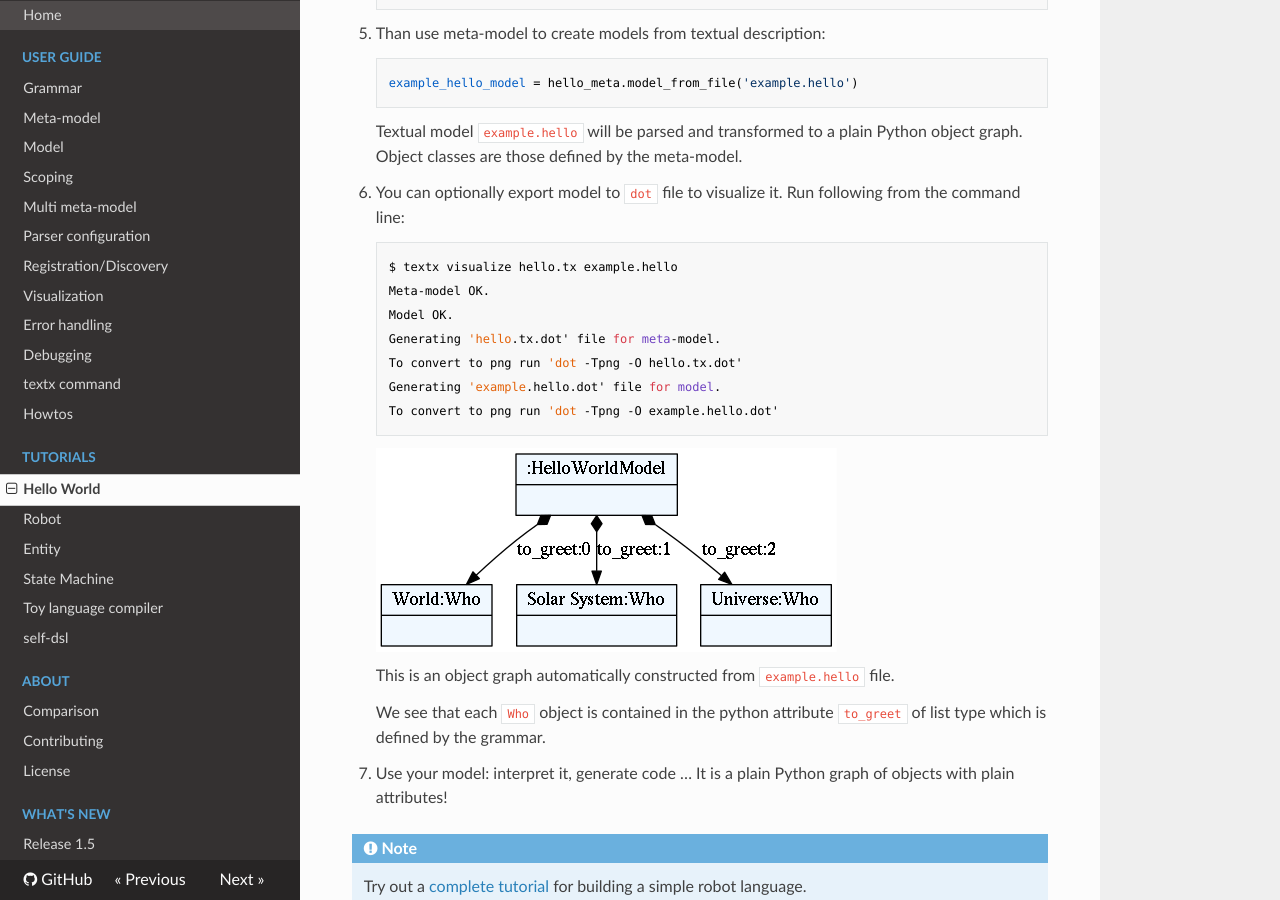
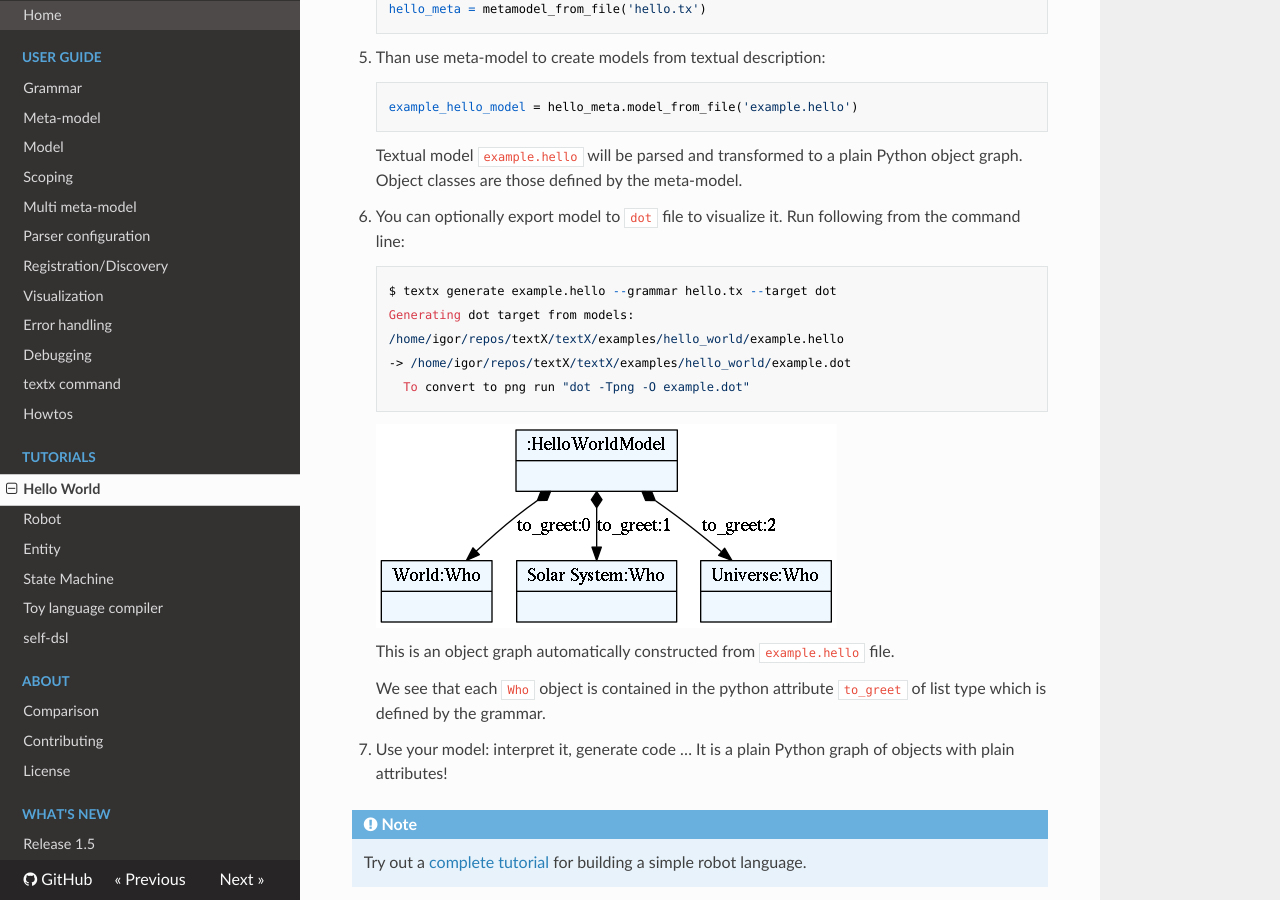
Before and after one commit to textX/textX, an MkDocs documentation site: the page built from docs/tutorials/hello_world.md, in a window 1280 px wide and 900 px high, scrolled down 2062 px. Built offline with MkDocs 1.6.1, drawn with Linux system fonts in a browser that asks for light colours; nearby versions of some CDN libraries; comment, search, counter and statistics services are not loaded; some of the changed text lies outside the part shown.

```diff
--- a/docs/tutorials/hello_world.md
+++ b/docs/tutorials/hello_world.md
@@ -35,12 +35,13 @@ These are the steps to build a very basic Hello World - like language.
     rules.
 
 2. At this point you can check and visualise meta-model using following command
-   from command line:
+   from the command line:
 
-        $ textx visualize hello.tx
-        Meta-model OK.
-        Generating 'hello.tx.dot' file for meta-model.
-        To convert to png run 'dot -Tpng -O hello.tx.dot'
+        $ textx generate hello.tx --target dot
+        Generating dot target from models:
+        /home/igor/repos/textX/textX/examples/hello_world/hello.tx
+        -> /home/igor/repos/textX/textX/examples/hello_world/hello.dot
+          To convert to png run "dot -Tpng -O hello.dot"
 
     ![hello meta-model](../images/hello_meta.dot.png)
 
@@ -80,18 +81,15 @@ These are the steps to build a very basic Hello World - like language.
 6. You can optionally export model to `dot` file to visualize it. Run following
    from the command line:
 
-        $ textx visualize hello.tx example.hello
-        Meta-model OK.
-        Model OK.
-        Generating 'hello.tx.dot' file for meta-model.
-        To convert to png run 'dot -Tpng -O hello.tx.dot'
-        Generating 'example.hello.dot' file for model.
-        To convert to png run 'dot -Tpng -O example.hello.dot'
+        $ textx generate example.hello --grammar hello.tx --target dot
+        Generating dot target from models:
+        /home/igor/repos/textX/textX/examples/hello_world/example.hello
+        -> /home/igor/repos/textX/textX/examples/hello_world/example.dot
+          To convert to png run "dot -Tpng -O example.dot"
 
     ![Example hello model](../images/example.dot.png)
 
-    This is an object graph automatically constructed from `example.hello`
-    file.
+    This is an object graph automatically constructed from `example.hello` file.
 
     We see that each `Who` object is contained in the python attribute
     `to_greet` of list type which is defined by the grammar.
```
Also changed, not shown: docs/debugging.md (+2 -2 lines), docs/index.md (+9 -4 lines), docs/tutorials/entity.md (+8 -7 lines), docs/tutorials/robot.md (+11 -12 lines), examples/IBM_Rhapsody/README.md (+2 -1 lines), examples/StateMachine/README.md (+1 -1 lines), examples/json/README.md (+13 -9 lines), examples/pyFlies/README.md (+10 -9 lines), examples/workflow/README.md (+13 -9 lines).
